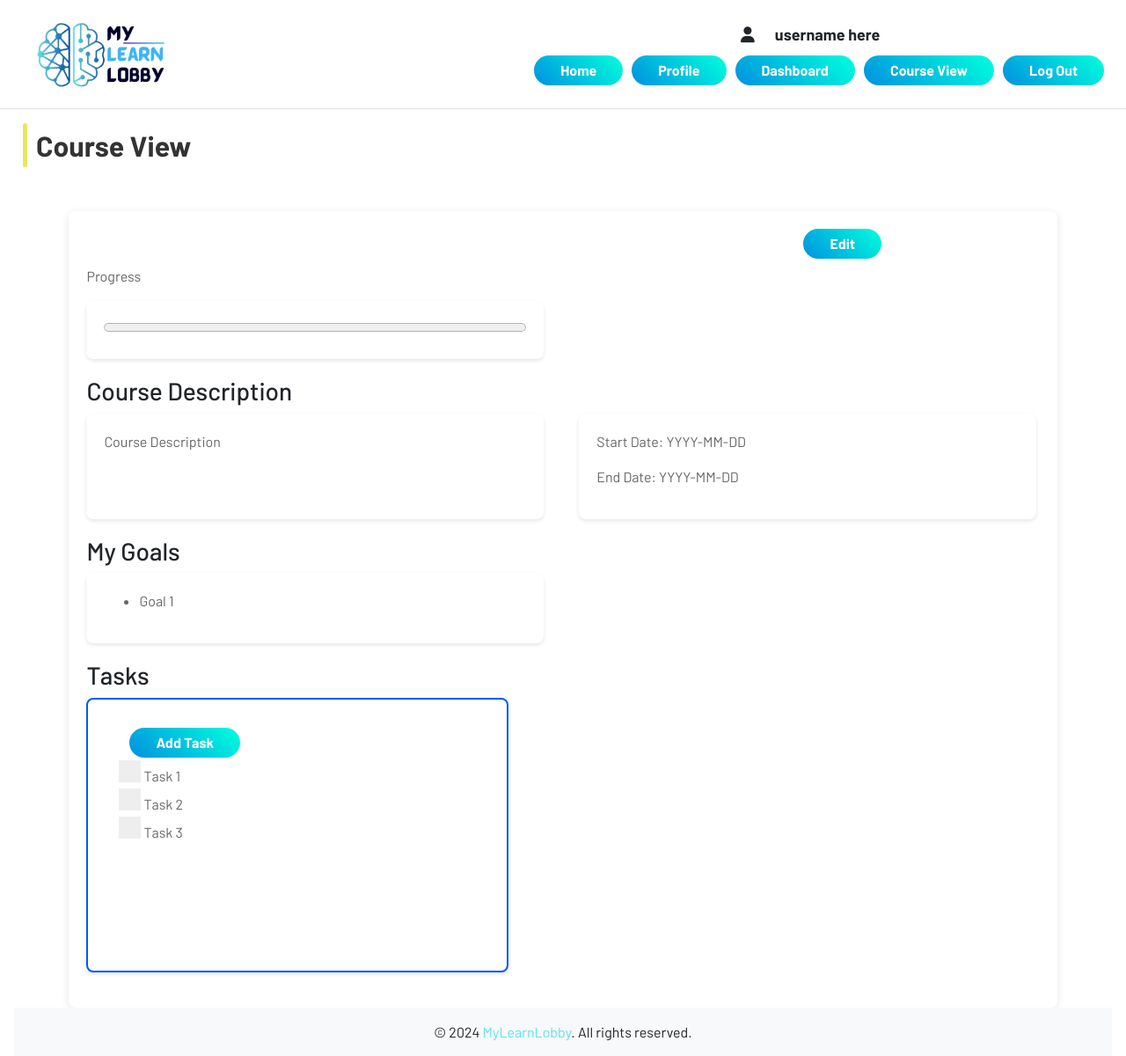
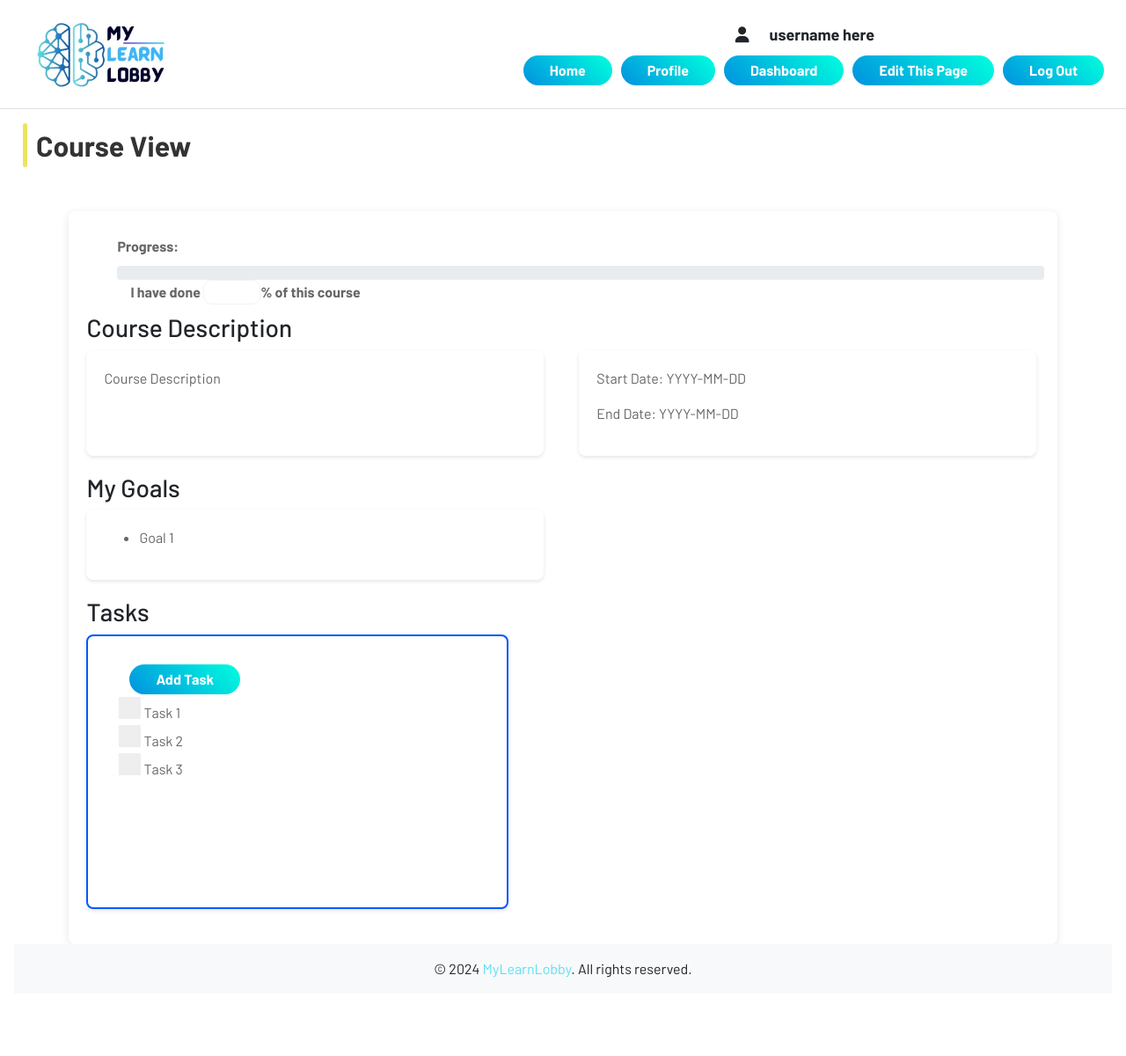
Before and after one commit to devmike93/MyLearnLobby, a Python web app: template flask_web_app/templates/courseview.html in a window 1280 px wide. Shown: the top 1200 px of the page at 88% size. After the commit the page ends 1111 px from the top, so only its background shows below. Run offline with Jinja, Linux system fonts and the light colour scheme; the template is opened without the code that fills it, so the values that code supplies are empty; some libraries are stand-ins or nearby versions.

Commit message:
OpenCourseView JS #4

```diff
--- a/flask_web_app/static/scripts/openCourseView.js
+++ b/flask_web_app/static/scripts/openCourseView.js
@@ -20,6 +20,9 @@ $(document).ready(function() {
         courseObject = course;
         get_course_tasks(courseObject.id);
         $("#course-title").text(courseObject.title);
+        $("#progressBarId").style.width = courseObject.counter + '%';
+        $("#progressBarId").setAttribute('aria-valuenow', courseObject.counter);
+        $("#progressBarId").textContent = courseObject.counter + '%';
 
     })
     .catch(error => {
--- a/flask_web_app/static/styles/courseView.css
+++ b/flask_web_app/static/styles/courseView.css
@@ -517,10 +517,7 @@ input[type="checkbox"]:checked::before{
     color: #666;
   }
 
-  #course-progress {
-    width: 100%;
-    height: 20px;
-  }
+
 
   .wrapper {
   width: 90%; /* Or the max-width you prefer */
@@ -548,3 +545,24 @@ input[type="checkbox"]:checked::before{
 /* .task {
     margin-bottom: 10px;
 } */
+
+/* progress slider */
+.cours-progress {
+margin-left: 20px;
+}
+
+.cours-progress p {
+    font-size: 1rem;
+    font-weight: 700;
+    margin: 0 0 10px 0px;
+}
+
+input[type=number] {
+  border: 1px solid #f3f3f3;
+  border-radius: 10px;
+}
+
+input[type="number"]:focus,
+input[type="number"]:hover {
+  border: 2px solid #275360;
+}
--- a/flask_web_app/templates/courseview.html
+++ b/flask_web_app/templates/courseview.html
@@ -33,7 +33,7 @@
         <a class="btn-get-started" title="Edit profile" href="landingPage.html">Home</a>
         <a class="btn-get-started" title="Edit profile" href="profile.html">Profile</a>
         <a class="btn-get-started" title="Edit profile" href="dashboard.html">Dashboard</a>
-        <a class="btn-get-started" title="Edit profile" href="courseView.html">Course View</a>
+        <a class="btn-get-started" title="Edit profile" href="courseView.html">Edit This Page</a>
         <button class="btn-logout" title="Logout">Log Out</button>
       </div>
     </div>
@@ -125,14 +125,25 @@
     <h3 id="course-title">Course Title</h3>
   </div> -->
   <div class="wrapper">
-    <div class="col-8">
-        <button class="btn-logout edit">Edit</button>
-      </div>
     <h2 id="course-title"></h2>
-    <p>Progress</p>
-    <div class="info-box">
-      <progress id="course-progress" value="0" max="100"></progress>
+
+    <div class="col cours-progress">
+        <p>Progress:</p>
+        <div class="progress">
+            <div
+              id="progressBarId"
+              class="progress-bar"
+              role="progressbar"
+              aria-valuemin="0"
+              aria-valuemax="100"
+            >
+            </div>
+        </div>
+        <div class="col">
+          <p>I have done <input type="number" id="progressInputId" min="0" max="100" onclick="updateProgress(this, '${course.id}')"></input>% of this course</p>
+        </div>
     </div>
+
     <h3 id="course-description">Course Description</h3>
     <div class="desc">
       <div class="info-box">
```
